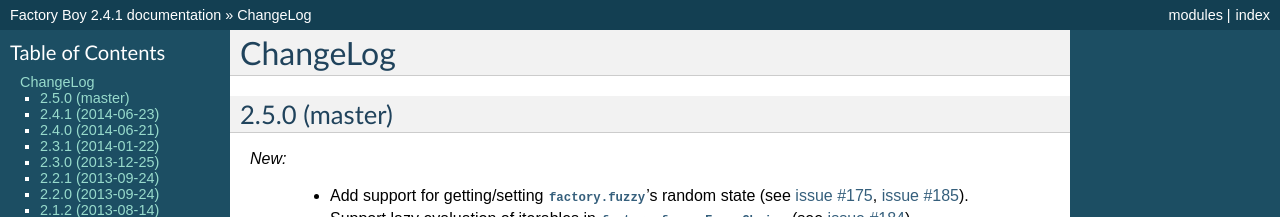
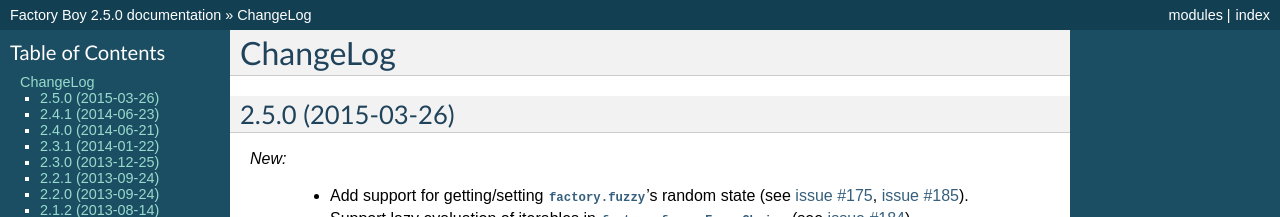
Before and after one commit to FactoryBoy/factory_boy, a Sphinx documentation site: the page built from docs/changelog.rst, in a window 1280 px wide and 900 px high. Shown: the top 217 px of the window. Built offline with Sphinx 7.4.7, drawn with Linux system fonts in a browser that asks for light colours; some of the changed text lies outside the part shown.

Commit message:
Release v2.5.0

```diff
--- a/docs/changelog.rst
+++ b/docs/changelog.rst
@@ -4,8 +4,8 @@
 
 .. _v2.5.0:
 
-2.5.0 (master)
---------------
+2.5.0 (2015-03-26)
+------------------
 
 *New:*
 
--- a/factory/__init__.py
+++ b/factory/__init__.py
@@ -20,7 +20,7 @@
 # OUT OF OR IN CONNECTION WITH THE SOFTWARE OR THE USE OR OTHER DEALINGS IN
 # THE SOFTWARE.
 
-__version__ = '2.4.1'
+__version__ = '2.5.0'
 __author__ = 'Raphaël Barrois <raphael.barrois+fboy@polytechnique.org>'
 
 
```
